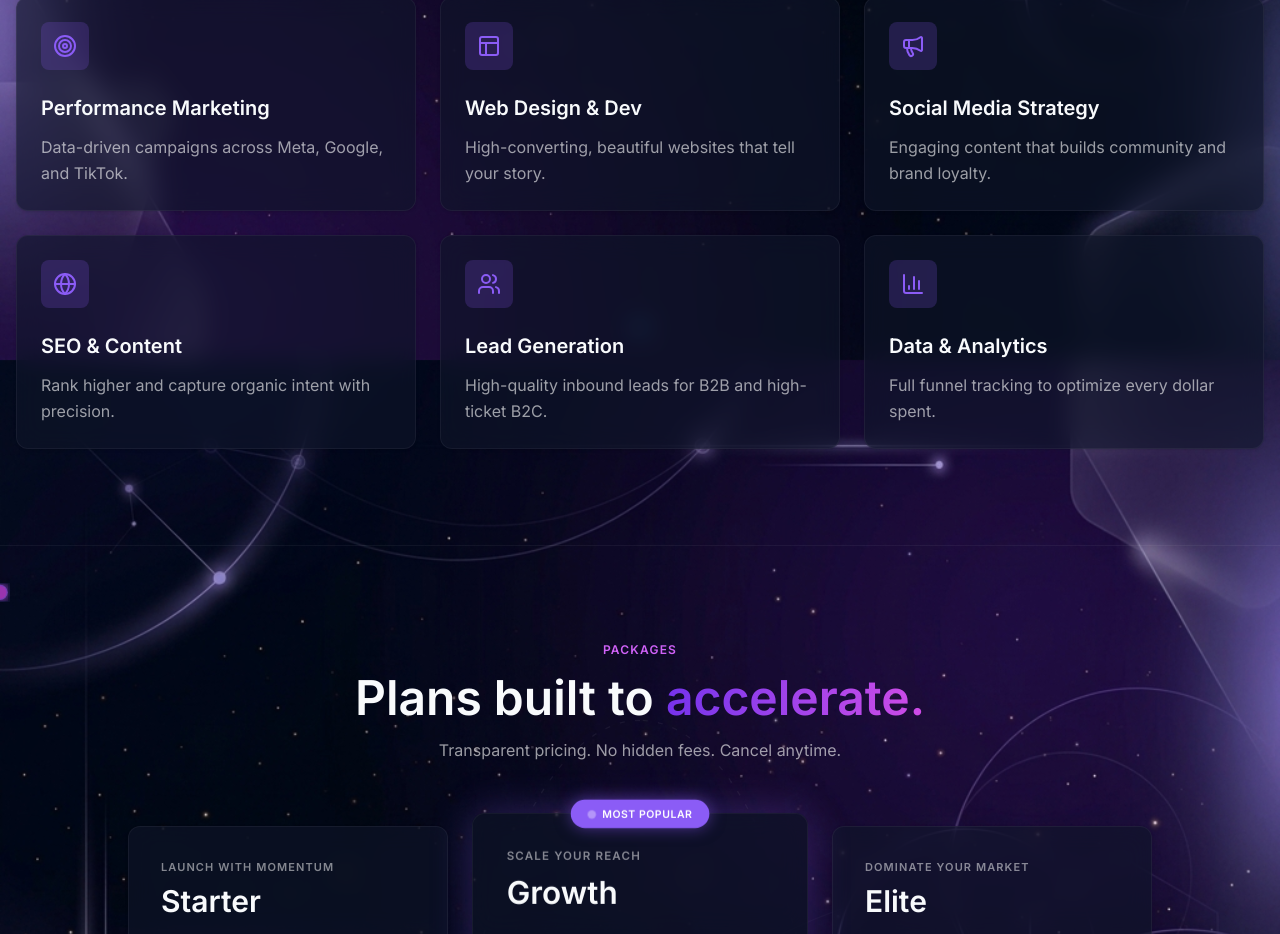
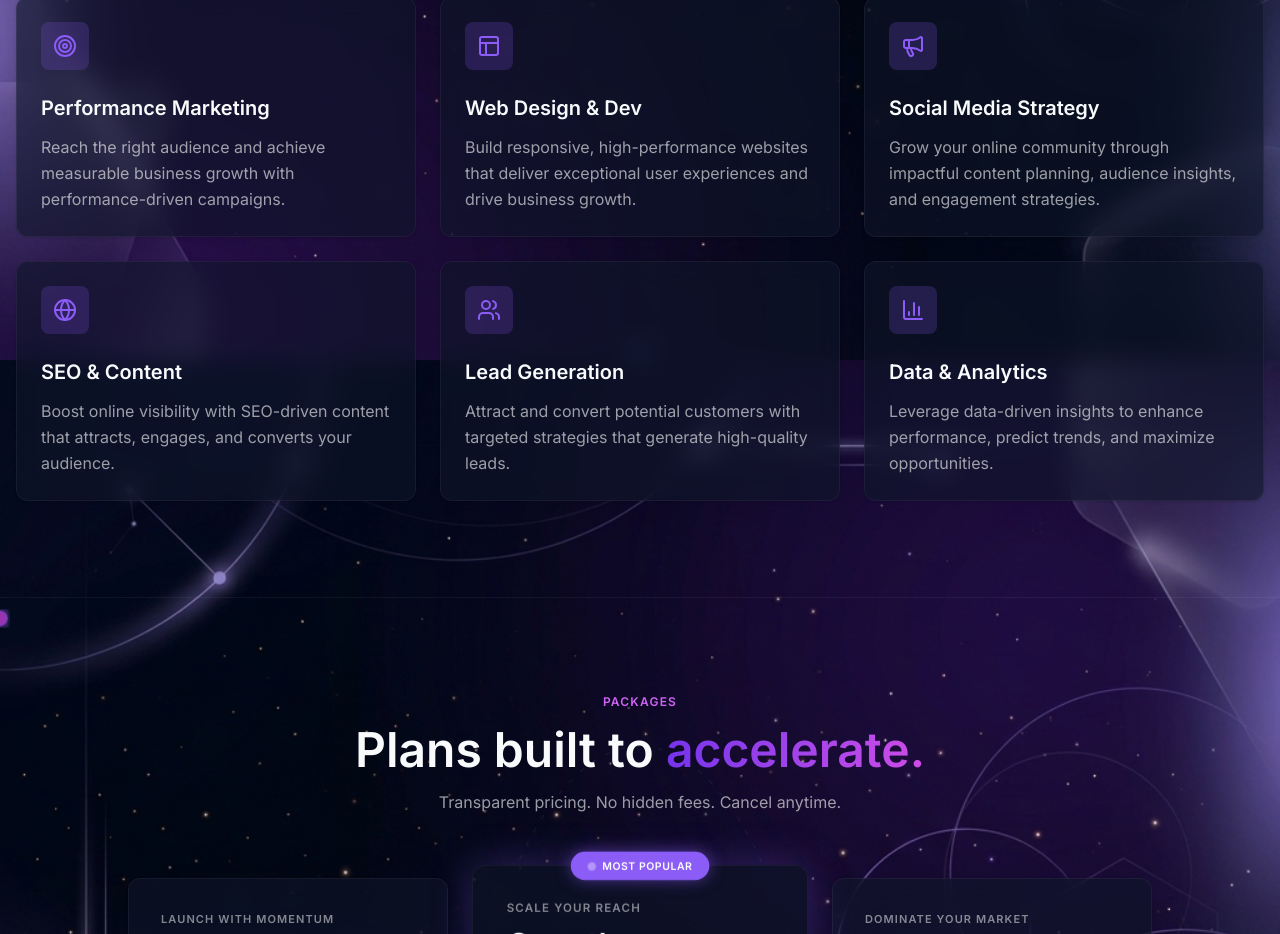
Before and after one commit to chandhirasekar/brandpanther, a Next.js app: page / in a window 1280 px wide. Shown: the part 2200-3134 px from the top of the page. Built offline with nearby package versions, Linux system fonts and the light colour scheme; a web font is replaced by a local one.

Commit message:
Enhance service descriptions in page.tsx
Updated service descriptions to provide more detailed and impactful messaging.

```diff
--- a/src/app/page.tsx
+++ b/src/app/page.tsx
@@ -160,12 +160,12 @@ export default function Home() {
 
             <div className="grid md:grid-cols-2 lg:grid-cols-3 gap-6 mt-16">
               {[
-                { icon: Target, title: "Performance Marketing", desc: "Data-driven campaigns across Meta, Google, and TikTok." },
-                { icon: Layout, title: "Web Design & Dev", desc: "High-converting, beautiful websites that tell your story." },
-                { icon: Megaphone, title: "Social Media Strategy", desc: "Engaging content that builds community and brand loyalty." },
-                { icon: Globe, title: "SEO & Content", desc: "Rank higher and capture organic intent with precision." },
-                { icon: Users, title: "Lead Generation", desc: "High-quality inbound leads for B2B and high-ticket B2C." },
-                { icon: BarChart3, title: "Data & Analytics", desc: "Full funnel tracking to optimize every dollar spent." },
+                { icon: Target, title: "Performance Marketing", desc: "Reach the right audience and achieve measurable business growth with performance-driven campaigns." },
+                { icon: Layout, title: "Web Design & Dev", desc: "Build responsive, high-performance websites that deliver exceptional user experiences and drive business growth." },
+                { icon: Megaphone, title: "Social Media Strategy", desc: "Grow your online community through impactful content planning, audience insights, and engagement strategies." },
+                { icon: Globe, title: "SEO & Content", desc: "Boost online visibility with SEO-driven content that attracts, engages, and converts your audience." },
+                { icon: Users, title: "Lead Generation", desc: "Attract and convert potential customers with targeted strategies that generate high-quality leads." },
+                { icon: BarChart3, title: "Data & Analytics", desc: "Leverage data-driven insights to enhance performance, predict trends, and maximize opportunities." },
               ].map((service, i) => (
                 <GlassCard key={i} className="p-6 group hover:border-[var(--primary)]/50 transition-colors">
                   <div className="w-12 h-12 rounded-lg bg-[var(--primary)]/20 flex items-center justify-center mb-6 group-hover:scale-110 transition-transform">
```
